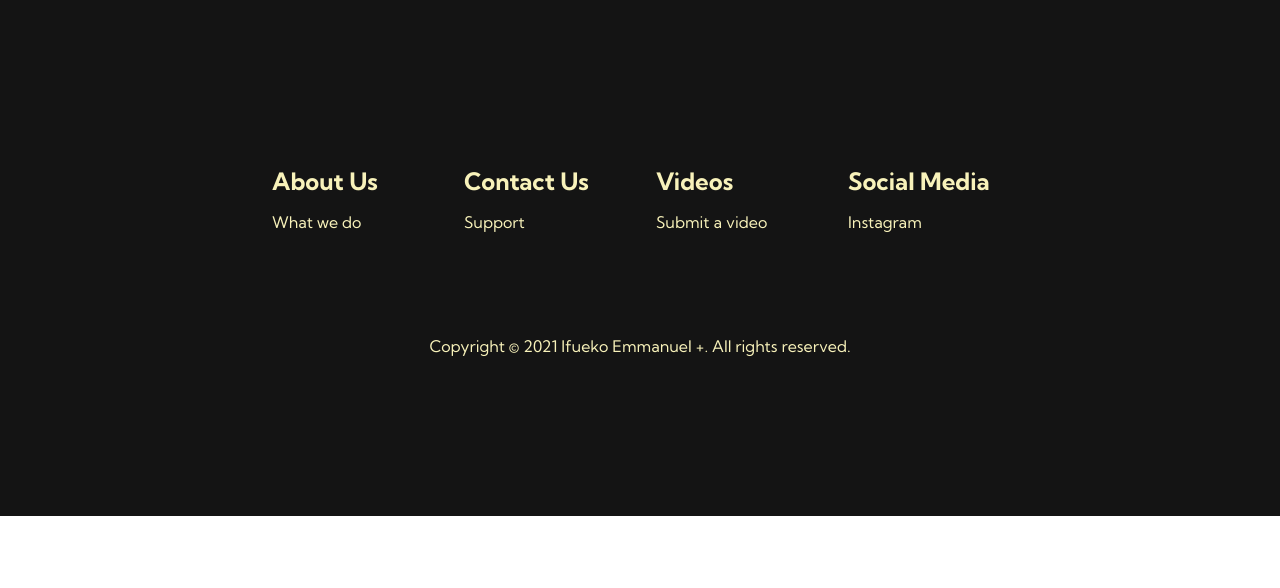
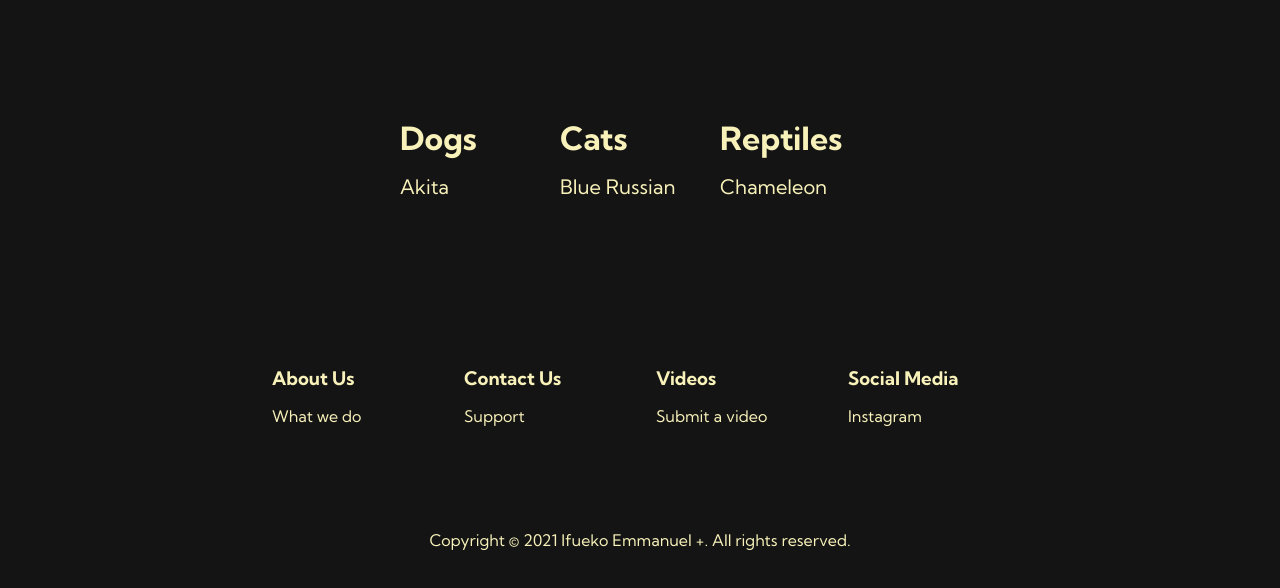
Before and after one commit to emmanueluwa/fulopets.github.io, a plain HTML site: page animals.html in a window 1280 px wide. Shown: the part 810-1398 px from the top of the page. Before the commit the page ends 1326 px from the top, so only its background shows below. Drawn offline with Linux system fonts and the light colour scheme.

Commit message:
completing animals page

```diff
--- a/animals.html
+++ b/animals.html
@@ -36,60 +36,59 @@
     </div>
   </nav>
 
-  <!-- GALLERY SECTION -->
+  <!-- ANIMAL PAGE GALLERY SECTION -->
   <div class="gallery">
     <div class="image__container">
-      <img src="./images/preview/american-akita-preview.jpg"
-           alt="American Akita"
-           data-original="american-akita-full.jpg"
-      />
+      <img src="./images/preview/american-akita-preview.jpg" alt="American Akita"
+        data-original="american-akita-full.jpg" />
     </div>
     <div class="image__container">
-      <img src="./images/preview/ball-python-preview.jpg"
-           alt="Ball Python"
-           data-original="ball-python-full.jpg"
-      />
+      <img src="./images/preview/russian-blue-preview.jpg" alt="Russian Blue Cat" data-original="russian-blue-full.jpg" />
     </div>
     <div class="image__container">
-      <img src="./images/preview/russian-blue-preview.jpg"
-           alt="Russian Blue Cat"
-           data-original="russian-blue-full.jpg"
-      />
-    </div>
-    <div class="image__container">
-      <img src="./images/preview/chameleon-preview.jpg"
-           alt="Chameleon"
-           data-original="chameleon-full.jpg"
-      />
+      <img src="./images/preview/chameleon-preview.jpg" alt="Chameleon" data-original="chameleon-full.jpg" />
     </div>
   </div>
 
-  <!-- FULL IMAGE FOR GALLERY // MODAL MODE -->
-  <div class="modal">
-    <img src="/images/full/american-akita-full.jpg" alt="" class="full__image">
-    <p class="caption">American Akita</p>
+  <!-- ANIMAL PAGE LIST -->
+  <div class="list__section">
+    <div class="list__section--wrapper">
+      <div class="list__section--pets">
+        <h1>Dogs</h1>
+        <a href="/akita.html">Akita</a>
+      </div>
+      <div class="list__section--pets">
+        <h1>Cats</h1>
+        <a href="/blue_russian.html">Blue Russian</a>
+      </div>
+      <div class="list__section--pets">
+        <h1>Reptiles</h1>
+        <a href="/chameleon.html">Chameleon</a>
+      </div>
+    </div>
   </div>
+
 
   <!-- FOOTER SECTION -->
   <div class="footer__container">
     <div class="footer__links">
       <div class="footer__link--wrapper">
         <div class="footer__link--items">
-          <h2>About Us</h2>
+          <h3>About Us</h3>
           <a href="/fulopets.github.io">What we do</a>
         </div>
         <div class="footer__link--items">
-          <h2>Contact Us</h2>
+          <h3>Contact Us</h3>
           <a href="/fulopets.github.io">Support</a>
         </div>
       </div>
       <div class="footer__link--wrapper">
         <div class="footer__link--items">
-          <h2>Videos</h2>
+          <h3>Videos</h3>
           <a href="/fulopets.github.io">Submit a video</a>
         </div>
         <div class="footer__link--items">
-          <h2>Social Media</h2>
+          <h3>Social Media</h3>
           <a href="/fulopets.github.io">Instagram</a>
         </div>
       </div>
--- a/styles.css
+++ b/styles.css
@@ -345,11 +345,11 @@
   box-sizing: border-box;
 }
 
-.footer__link--items h2 {
+.footer__link--items h3 {
   margin-bottom: 16px;
 }
 
-.footer__link--items > h2 {
+.footer__link--items > h3 {
   color: #f8f2ba;
 }
 
@@ -407,20 +407,17 @@
 }
 
 /* ANIMAL PAGE GALLERY SECTION  */
-
 .gallery {
   display: grid;
   grid-template-columns: repeat(auto-fit, minmax(200px, 1fr));
   min-height: 100vh;
   grid-gap: 2rem;
   background-color: #141414;
-  padding: 5rem;
+  padding: 6rem;
 }
-
 .image__container {
   overflow: hidden;
 }
-
 .image__container img {
   width: 100%;
   height: 100%;
@@ -428,46 +425,47 @@
   transition: all 0.3s ease-out;
   cursor: pointer;
 }
-
 .image__container img:hover {
   transform: scale(1.2);
 }
 
-.modal {
-  background: rgba(0, 0, 0, 0.8);
-  position: fixed;
-  top: 0;
-  left: 0;
-  width: 100%;
-  height: 100%;
-  opacity: 0;
-  pointer-events: none;
-  transition: 0.25s ease-out;
+/* ANIMALS LIST SECTION STYLING  */
+.list__section {
+  background-color: #141414;
+  padding: 3rem 0;
+  display: flex;
+  flex-direction: column;
+  justify-content: center;
+  align-items: center;
 }
 
-.modal.open {
-  opacity: 1;
-  pointer-events: all;
+.list__section--wrapper {
+  display: flex;
 }
 
-.full__image {
-  position: absolute;
-  height: 70%;
-  top: 50%;
-  left: 50%;
-  transform: translate(-50, -50) scale(0.5);
-  transition: all 0.25s ease-out;
+.list__section--pets {
+  display: flex;
+  flex-direction: column;
+  align-items: flex-start;
+  margin-bottom: 16px;
+  text-align: left;
+  width: 160px;
+  box-sizing: border-box;
 }
 
-.full__image.open {
-  transform: translate(-50, -50) scale(1);
+.list__section--pets h1 {
+  margin-bottom: 16px;
+  color: #f8f2ba;
 }
 
-.modal p {
-  color: white;
-  font-size: 2rem;
-  position: absolute;
-  bottom: 5%;
-  left: 50%;
-  transform: translate(-50% -50%);
+.list__section a {
+  color: #f8f2ba;
+  text-decoration: none;
+  margin-bottom: 0.5rem;
+  font-size: 20px;
 }
+
+.list__section a:hover {
+  color: #cfa007;
+  transition: 0.3s ease-out;
+}
```
Also changed, not shown: akita.html (added), blue_russian.html (added), chameleon.html (added).
